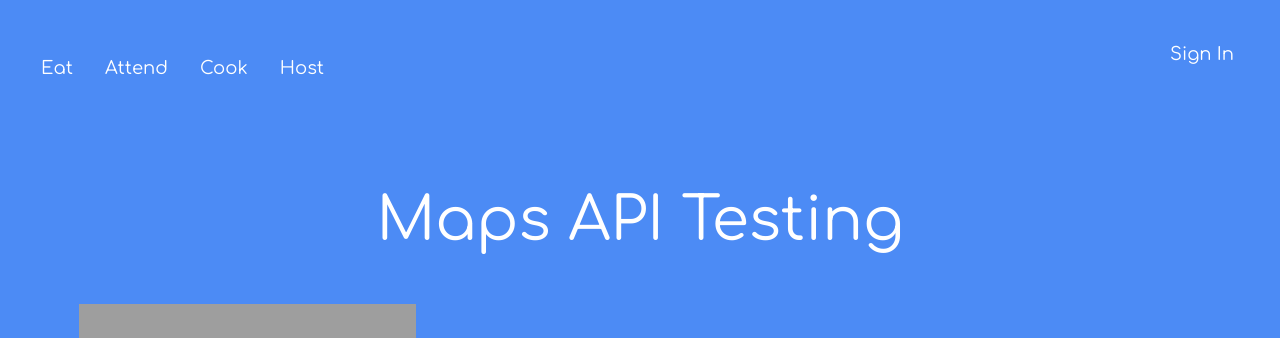
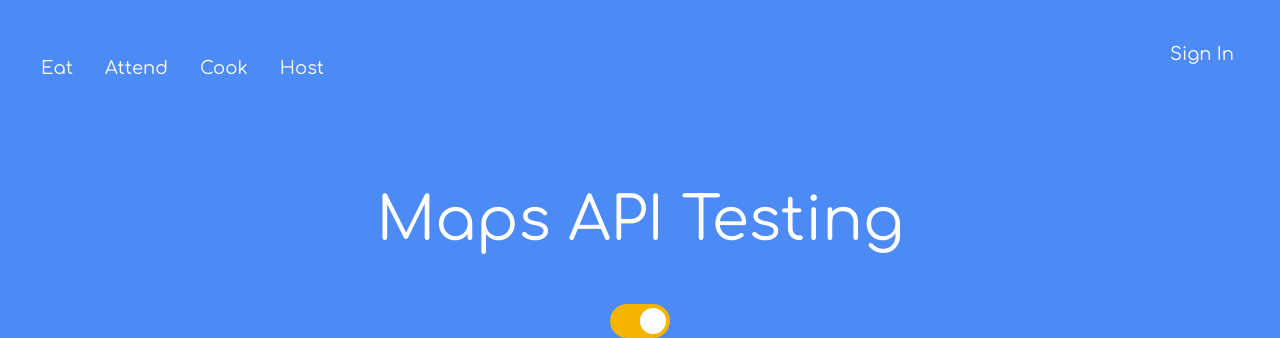
Before and after one commit to als429/1520, a Flask app: page /test2 in a window 1280 px wide. Shown: the top 338 px of the page. Run offline with Flask 2, Linux system fonts and the light colour scheme; a map, chart or similar area stays blank; some libraries are stand-ins or nearby versions; grey boxes are pictures that could not be loaded.

Commit message:
more...CSS

```diff
--- a/templates/test2.html
+++ b/templates/test2.html
@@ -11,8 +11,7 @@
         width: 30%
       }
 .switch {
-  position: absolute;
-  right: -100px;
+  position: relative;
   display: inline-block;
   width: 60px;
   height: 34px;
```
